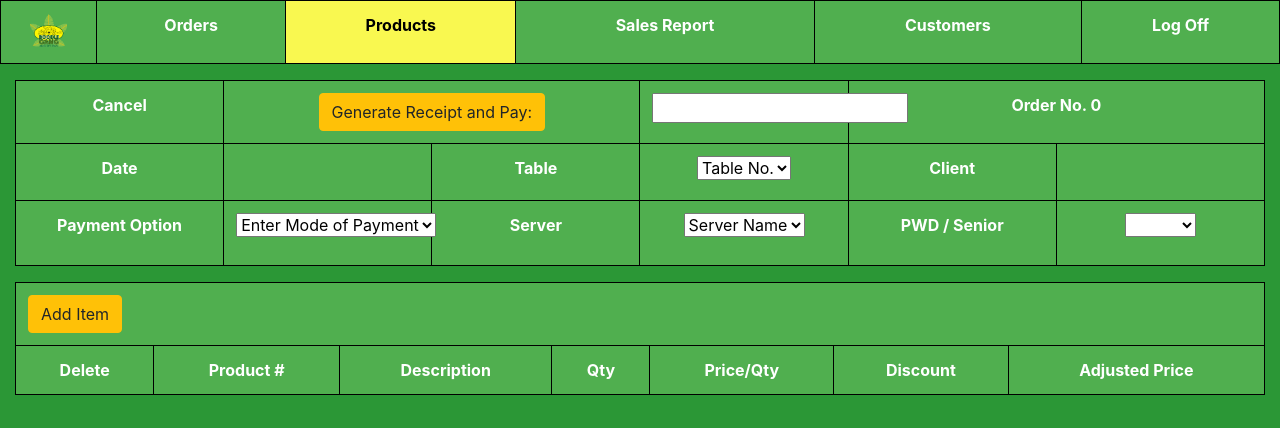
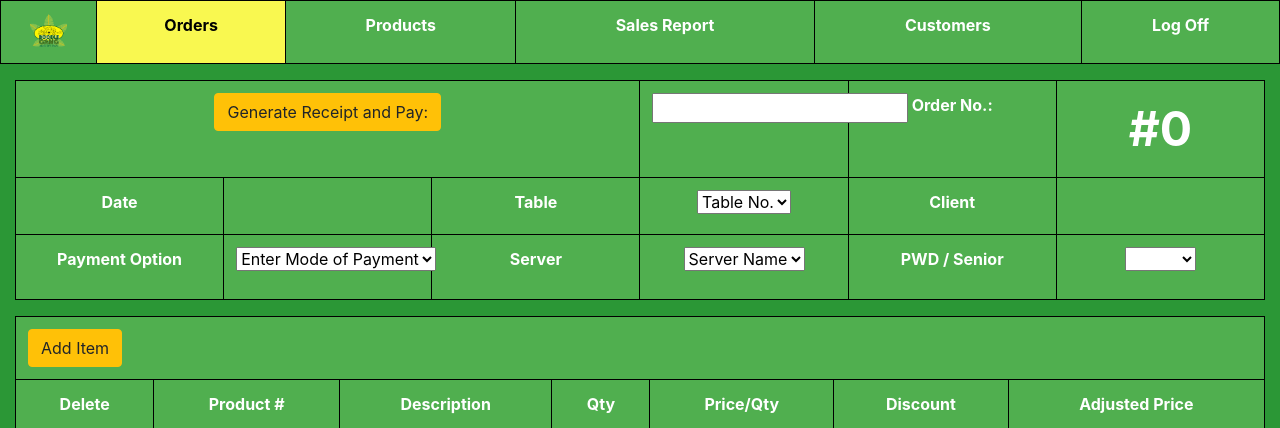
Before and after one commit to isaiahdylan-pascua/San-Isidore-Consulting, a Django app: page /products/Delete in a window 1280 px wide. Shown: the top 428 px of the page. Run offline with Django 4.2, Linux system fonts and the light colour scheme; data that the repository does not hold is empty.

Commit message:
kulang navbar and login

```diff
--- a/SANISIDORE/products/templates/products/Order.html
+++ b/SANISIDORE/products/templates/products/Order.html
@@ -84,8 +84,8 @@
           <tbody>
             <tr id="head">
               <th style="width: 1in; text-align: center;"><img class="BG" src="{% static 'Images/BG.png' %}" alt="BG"></th>
-              <th>Orders</th>
-              <th style="background-color: #F9F850; color:black;">Products</th>
+              <th style="background-color: #F9F850; color:black;">Orders</th>
+              <th>Products</th>
               <th>Sales Report</th>
               <th>Customers</th>
               <th>Log Off</th>
@@ -99,7 +99,7 @@
           {% csrf_token %}
           <table class="table table-bordered"  id="order">
             <tr>
-              <th>Cancel</th>
+              <!-- <th>Cancel</th> -->
               <!-- <form action="Receipt" method="POST">
                 {% csrf_token %}
                 <input type="hidden" name="Receipt" value="{{ request.GET.Receipt }}">
@@ -108,9 +108,10 @@
 
               <form action="Order" method="POST">
                 {% csrf_token %}
-              <th colspan="2"><button type="submit" class="btn btn-warning">Generate Receipt and Pay:</button></th>
+              <th colspan="3"><button type="submit" class="btn btn-warning">Generate Receipt and Pay:</button></th>
               <th><input type="number" name="tendered"></th>
-              <th colspan="2">Order No. {{orderno}}</th>
+              <th>Order No.:</th>
+              <th style="font-size: 0.5in;">#{{orderno}}</th>
             </tr>
 
             <tr>
--- a/SANISIDORE/products/templates/products/Receipt.html
+++ b/SANISIDORE/products/templates/products/Receipt.html
@@ -67,8 +67,8 @@
                       <tbody>
                         <tr id="head">
                           <th style="width: 1in; text-align: center;"><img class="BG" src="{% static 'Images/BG.png' %}" alt="BG"></th>
-                          <th>Orders</th>
-                          <th style="background-color: #F9F850; color:black;">Products</th>
+                          <th style="background-color: #F9F850; color:black;">Orders</th>
+                          <th>Products</th>
                           <th>Sales Report</th>
                           <th>Customers</th>
                           <th>Log Off</th>
@@ -120,6 +120,8 @@
                 <tr><td colspan="2">Change</td>
                     <td>{{change}}</td>
                 </tr>
+                <tr><td colspan="3">-------------------------------------------------------------</td></tr>
+                <tr><td colspan="3">THANK YOU FOR DINING WITH US</td></tr>
 
             </tbody>
         </table>
```
